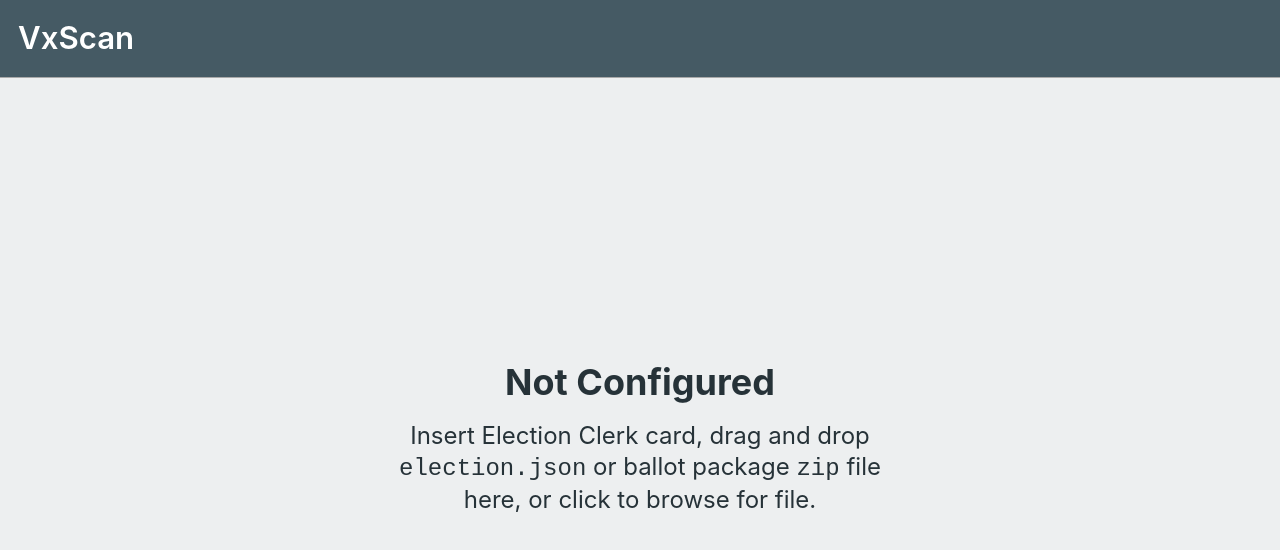
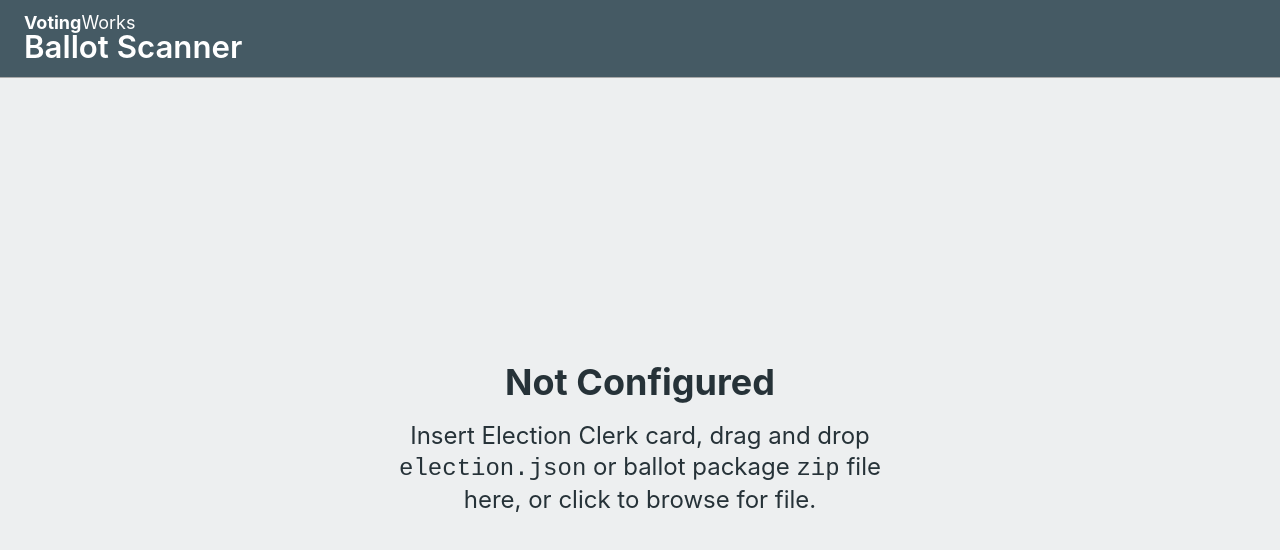
Before and after one commit to votingworks/bsd, a React (Create React App) app: page /review in a window 1280 px wide. Shown: the top 550 px of the page. Built offline with nearby package versions, Linux system fonts and the light colour scheme; no server answers.

Commit message:
feat: Update app name to "Ballot Scanner".

```diff
--- a/public/index.html
+++ b/public/index.html
@@ -8,7 +8,7 @@
       content="width=device-width, initial-scale=1, shrink-to-fit=no"
     />
     <link rel="manifest" href="%PUBLIC_URL%/manifest.json" />
-    <title>VxScan</title>
+    <title>VotingWorks Ballot Scanner</title>
   </head>
   <body>
     <div id="root"></div>
--- a/src/components/Brand.tsx
+++ /dev/null
@@ -1,9 +0,0 @@
-import styled from 'styled-components'
-
-const Brand = styled.div`
-  color: #ffffff;
-  font-size: 1.3rem;
-  font-weight: 600;
-  padding: 5px 0;
-`
-export default Brand
--- a/src/components/ButtonBar.tsx
+++ b/src/components/ButtonBar.tsx
@@ -10,7 +10,7 @@
 
 const ButtonBar = styled('nav')<Props>`
   display: flex;
-  flex-wrap: wrap-reverse;
+  flex-wrap: nowrap;
   align-items: center;
   justify-content: space-between;
   order: ${({ secondary }) => (secondary ? '-1' : undefined)};
--- a/src/components/MainNav.tsx
+++ b/src/components/MainNav.tsx
@@ -1,18 +1,44 @@
 import React from 'react'
+import styled from 'styled-components'
 
-import Brand from './Brand'
 import ButtonBar from './ButtonBar'
 
+const Brand = styled.div`
+  display: inline-block;
+  margin: 2px 0.5rem;
+  white-space: nowrap;
+  color: #ffffff;
+  font-size: 1.3rem;
+  font-weight: 600;
+  & span {
+    font-weight: 400;
+  }
+`
+const MakeName = styled.div`
+  font-size: 0.75rem;
+  font-weight: 700;
+`
+
+const ModelName = styled.div``
 interface Props {
   children?: React.ReactNode
   isTestMode?: boolean
 }
 
 const MainNav = ({ children, isTestMode = false }: Props) => (
-  <ButtonBar secondary naturalOrder separatePrimaryButton>
+  <ButtonBar
+    secondary
+    naturalOrder
+    separatePrimaryButton
+    centerOnlyChild={false}
+  >
     <Brand>
-      VxScan
-      {isTestMode && <React.Fragment>&nbsp;TEST&nbsp;MODE</React.Fragment>}
+      <MakeName>
+        Voting<span>Works</span>
+      </MakeName>
+      <ModelName>
+        Ballot Scanner{isTestMode && <span>&nbsp;TEST&nbsp;MODE</span>}
+      </ModelName>
     </Brand>
     {children || <div />}
   </ButtonBar>
```
Also changed, not shown: 2 other files (tests, documents, lock files or other folders).
